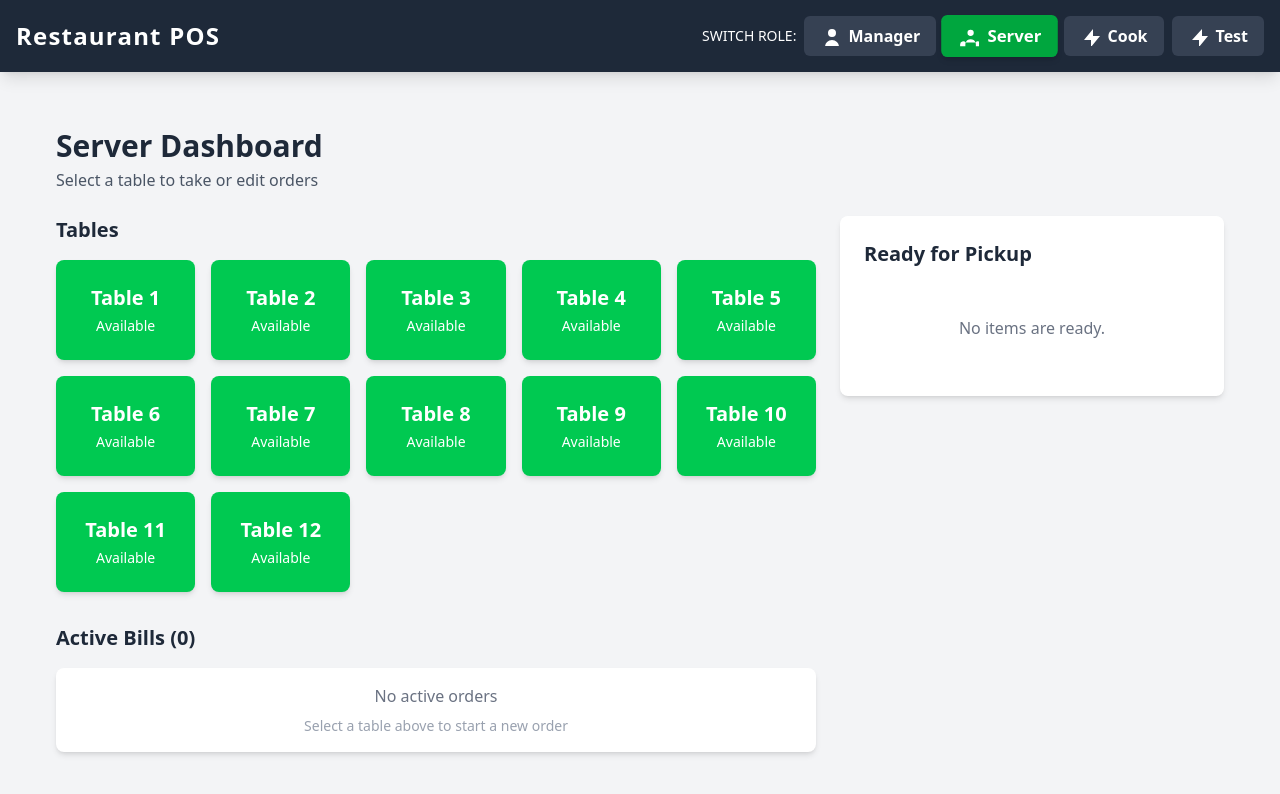
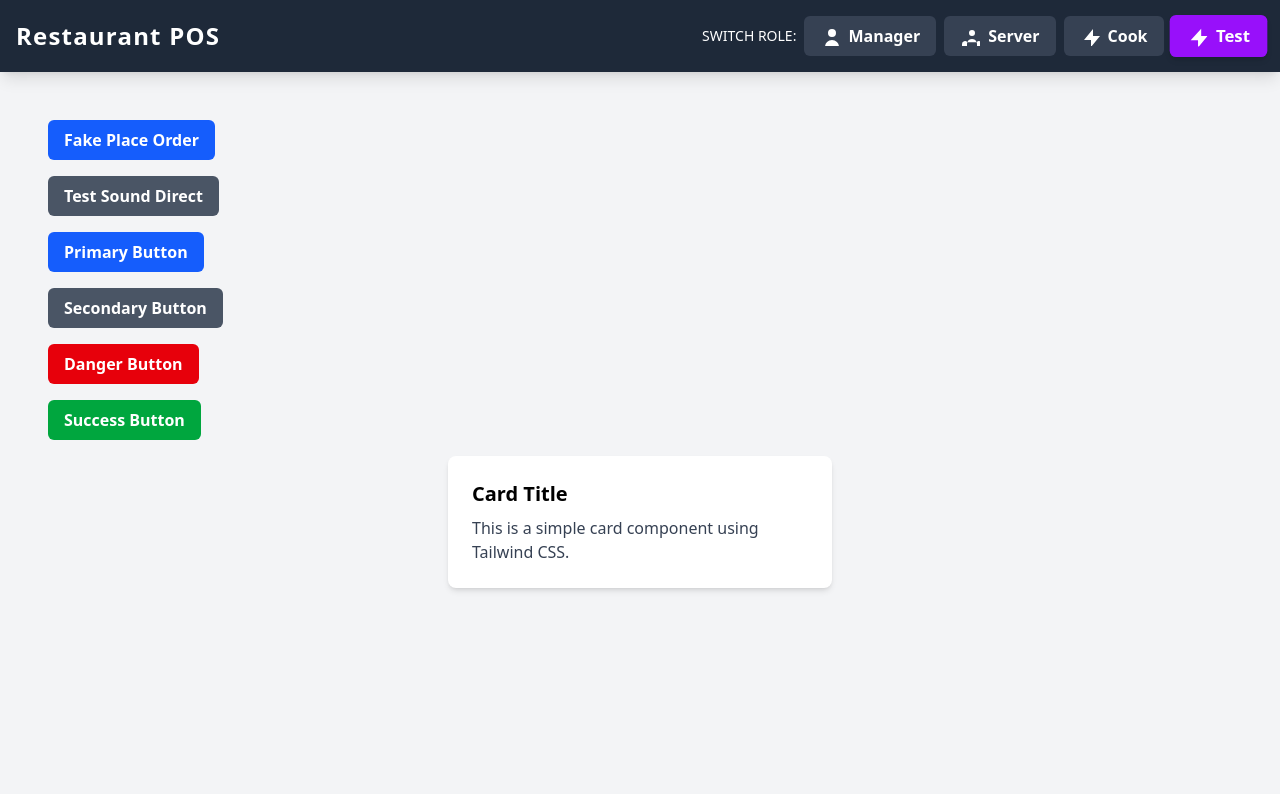
Before and after one commit to Ryan-100/SEN201_Restaurant_Management_System, a React (Vite) app: page /test in a window 1280 px wide. Shown: the top 794 px of the page. Built offline with nearby package versions, Linux system fonts and the light colour scheme.

Commit message:
Feature: React Router Dom

```diff
--- a/package.json
+++ b/package.json
@@ -14,6 +14,7 @@
     "react": "^19.1.1",
     "react-dom": "^19.1.1",
     "react-router": "^7.9.3",
+    "react-router-dom": "^7.9.4",
     "tailwindcss": "^4.1.14"
   },
   "devDependencies": {
--- a/src/App.jsx
+++ b/src/App.jsx
@@ -1,39 +1,27 @@
 
 import React from 'react';
+import { Routes, Route, Navigate } from 'react-router-dom';
 
 import RoleSwitcher from './components/layout/RoleSwitcher';
 import ServerView from './components/pages/server';
 import ManagerView from './components/pages/manager';
 import CookView from './components/pages/cook';
-
-import { Role } from './data/role';
+import TestInterface from './components/pages/test';
 
 import './App.css'
-import TestInterface from './components/pages/test';
 
 const App = () => {
-    const [currentRole, setCurrentRole] = React.useState(Role.Server);
-
-    const renderView = () => {
-        switch (currentRole) {
-            case Role.Manager:
-                return <ManagerView />;
-            case Role.Server:
-                return <ServerView />;
-            case Role.Cook:
-                return <CookView />;
-            case Role.Test:
-                return <TestInterface />;
-            default:
-                return <ServerView />;
-        }
-    };
-
     return (
         <div className="min-h-screen bg-gray-100 flex flex-col">
-            <RoleSwitcher currentRole={currentRole} onRoleChange={setCurrentRole} />
+            <RoleSwitcher />
             <main className="flex-grow p-4 md:p-8">
-                {renderView()}
+                <Routes>
+                    <Route path="/" element={<Navigate to="/server" replace />} />
+                    <Route path="/server" element={<ServerView />} />
+                    <Route path="/manager" element={<ManagerView />} />
+                    <Route path="/cook" element={<CookView />} />
+                    <Route path="/test" element={<TestInterface />} />
+                </Routes>
             </main>
         </div>
     );
--- a/src/components/layout/RoleSwitcher.jsx
+++ b/src/components/layout/RoleSwitcher.jsx
@@ -1,15 +1,16 @@
 import React from "react";
+import { Link, useLocation } from "react-router-dom";
 import { Role } from "../../data/role";
-import PropTypes from "prop-types";
 
-const RoleSwitcher = ({ currentRole, onRoleChange }) => {
+const RoleSwitcher = () => {
+    const location = useLocation();
     const roles = [Role.Manager, Role.Server, Role.Cook, Role.Test];
 
     const roleConfig = {
-        [Role.Manager]: { bgColor: 'bg-blue-600', hoverBgColor: 'hover:bg-blue-700', icon: 'M16 7a4 4 0 11-8 0 4 4 0 018 0zM12 14a7 7 0 00-7 7h14a7 7 0 00-7-7z' },
-        [Role.Server]: { bgColor: 'bg-green-600', hoverBgColor: 'hover:bg-green-700', icon: 'M17 20h5v-2a3 3 0 00-5.356-1.857M17 20H7m10 0v-2c0-.656-.126-1.283-.356-1.857M7 20H2v-2a3 3 0 015.356-1.857M7 20v-2c0-.656.126-1.283.356-1.857m0 0a5.002 5.002 0 019.288 0M15 7a3 3 0 11-6 0 3 3 0 016 0z' },
-        [Role.Cook]: { bgColor: 'bg-yellow-600', hoverBgColor: 'hover:bg-yellow-700', icon: 'M13 10V3L4 14h7v7l9-11h-7z' },
-        [Role.Test]: { bgColor: 'bg-purple-600', hoverBgColor: 'hover:bg-purple-700', icon: 'M14 10V3L4 14h7v7l9-11h-7z' },
+        [Role.Manager]: { bgColor: 'bg-blue-600', hoverBgColor: 'hover:bg-blue-700', icon: 'M16 7a4 4 0 11-8 0 4 4 0 018 0zM12 14a7 7 0 00-7 7h14a7 7 0 00-7-7z', path: '/manager' },
+        [Role.Server]: { bgColor: 'bg-green-600', hoverBgColor: 'hover:bg-green-700', icon: 'M17 20h5v-2a3 3 0 00-5.356-1.857M17 20H7m10 0v-2c0-.656-.126-1.283-.356-1.857M7 20H2v-2a3 3 0 015.356-1.857M7 20v-2c0-.656.126-1.283.356-1.857m0 0a5.002 5.002 0 019.288 0M15 7a3 3 0 11-6 0 3 3 0 016 0z', path: '/server' },
+        [Role.Cook]: { bgColor: 'bg-yellow-600', hoverBgColor: 'hover:bg-yellow-700', icon: 'M13 10V3L4 14h7v7l9-11h-7z', path: '/cook' },
+        [Role.Test]: { bgColor: 'bg-purple-600', hoverBgColor: 'hover:bg-purple-700', icon: 'M14 10V3L4 14h7v7l9-11h-7z', path: '/test' },
     };
 
     return (
@@ -20,19 +21,19 @@ const RoleSwitcher = ({ currentRole, onRoleChange }) => {
             <div className="flex items-center space-x-2">
                 <span className="text-sm font-medium mr-2">SWITCH ROLE:</span>
                 {roles.map((role) => {
-                    const { bgColor, hoverBgColor, icon } = roleConfig[role];
-                    const isActive = currentRole === role;
+                    const { bgColor, hoverBgColor, icon, path } = roleConfig[role];
+                    const isActive = location.pathname === path;
                     return (
-                        <button
+                        <Link
                             key={role}
-                            onClick={() => onRoleChange(role)}
+                            to={path}
                             className={`flex items-center px-4 py-2 rounded-md font-semibold transition-all duration-300 transform ${isActive ? `${bgColor} scale-105 shadow-md` : `bg-gray-700 ${hoverBgColor} hover:scale-105`}`}
                         >
                             <svg xmlns="http://www.w3.org/2000/svg" className="h-5 w-5 mr-2" viewBox="0 0 20 20" fill="currentColor">
                                 <path fillRule="evenodd" d={icon} clipRule="evenodd" />
                             </svg>
                             {role}
-                        </button>
+                        </Link>
                     );
                 })}
             </div>
@@ -41,8 +42,3 @@ const RoleSwitcher = ({ currentRole, onRoleChange }) => {
 };
 
 export default RoleSwitcher;
-
-RoleSwitcher.propTypes = {
-    currentRole: PropTypes.oneOf([Role.Manager, Role.Server, Role.Cook, Role.Test]).isRequired,
-    onRoleChange: PropTypes.func.isRequired,
-};
--- a/src/components/ui/shared/ServerNotification.jsx
+++ b/src/components/ui/shared/ServerNotification.jsx
@@ -16,7 +16,7 @@ const ServerNotification = () => {
     return (
         <>
             <audio ref={audioRef} src="/notification.mp3" preload="auto" />
-            <div className="fixed top-4 right-4 space-y-2 z-50">
+            <div className="fixed bottom-4 right-4 space-y-2 z-50">
                 {serverNotifications.map(n => (
                     <div key={n.id} className="bg-green-500 text-white p-4 rounded-lg shadow-xl text-lg font-semibold min-w-80">
                         🔔 {n.message}
--- a/src/main.jsx
+++ b/src/main.jsx
@@ -1,14 +1,17 @@
 import React from 'react'
 import { StrictMode } from 'react'
 import { createRoot } from 'react-dom/client'
+import { BrowserRouter } from 'react-router-dom'
 import './index.css'
 import App from './App.jsx'
 import { AppProvider } from './contexts/AppContext.jsx'
 
 createRoot(document.getElementById('root')).render(
   <StrictMode>
-     <AppProvider>
-      <App />
-     </AppProvider>
+    <BrowserRouter>
+      <AppProvider>
+        <App />
+      </AppProvider>
+    </BrowserRouter>
   </StrictMode>,
 )
```
Also changed, not shown: 1 other file (tests, documents, lock files or other folders).
